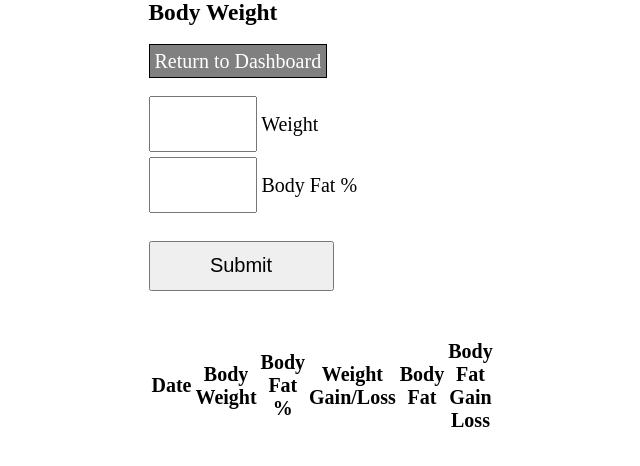
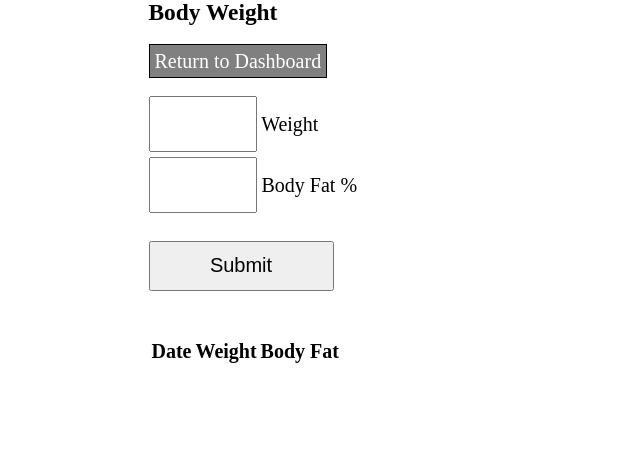
Before and after one commit to nosajhpled/personaldashboard, a PHP site: page /view/bodyweight in a window 1280 px wide. Shown: the part 37-503 px from the top of the page, without its empty margins (329-969 px from the left). Run offline with PHP 8.4, Linux system fonts and the light colour scheme; lists and menus that the app fills with data are empty.

Commit message:
Bodyweight : formatted grid

```diff
--- a/view/bodyweight.php
+++ b/view/bodyweight.php
@@ -32,7 +32,7 @@ table td {border:1px solid black; padding: 5px;}
 <br><br>
 
 <table>
-  <tr><th>Date</th><th>Body Weight</th><th>Body Fat %</th><th>Weight<br>Gain/Loss</th><th>Body Fat</th><th>Body Fat<br>Gain Loss</th></tr>
+  <tr><th>Date</th><th>Weight</th><th>Body Fat</th></tr>
   <?php
     if (isset($data['bodyweight'])) {
     $dataSet = $data['bodyweight'];
@@ -54,11 +54,14 @@ table td {border:1px solid black; padding: 5px;}
     {
       echo '<tr>
       <td>'.$row['datetime'].'</td>
-      <td>'.$row['weight'].'</td>
-      <td>'.(isset($row['fatpercent']) ? $row['fatpercent'] : 0).'</td>
-      <td>'.round($row['gainloss']['weight'],2).'</td>
-      <td>'.(isset($row['fatpercent']) ? $row['weight']*($row['fatpercent']/100) : 0).'</td>
-      <td>'.round($row['gainloss']['fatpercent'],2).'</td>
+      <td>Weight:'.$row['weight'].'<br>G/L:'.round($row['gainloss']['weight'],2).'</td>
+      <td>BF%:'.(isset($row['fatpercent']) ? $row['fatpercent'] : 0)
+      .'<br>BF:'.
+      (isset($row['fatpercent']) ? $row['weight']*($row['fatpercent']/100) : 0)
+      .'<br>G/L:'.
+      round($row['gainloss']['fatpercent'],2).
+      '</td>
+
       </tr>';
 
     }
```
